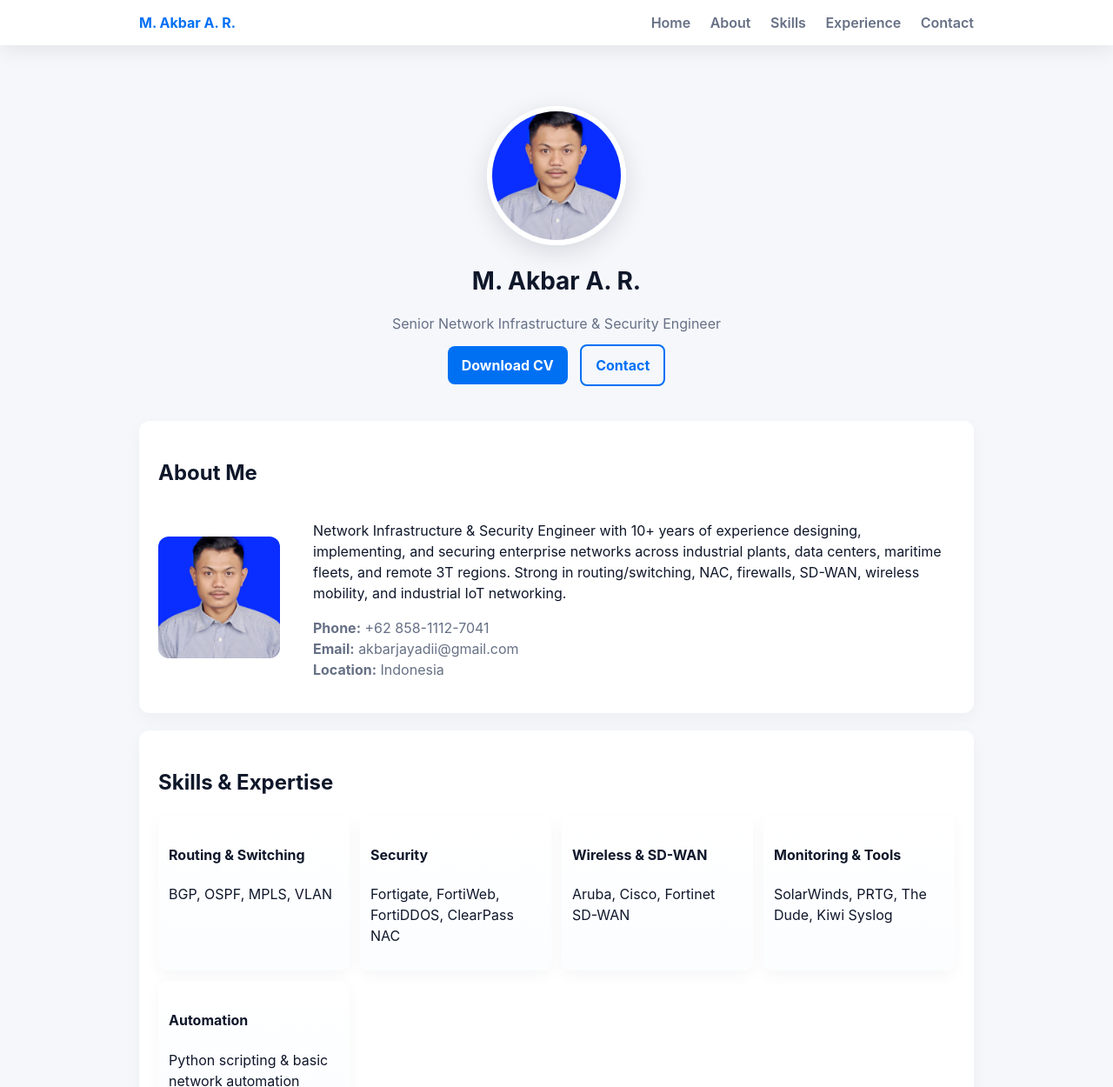
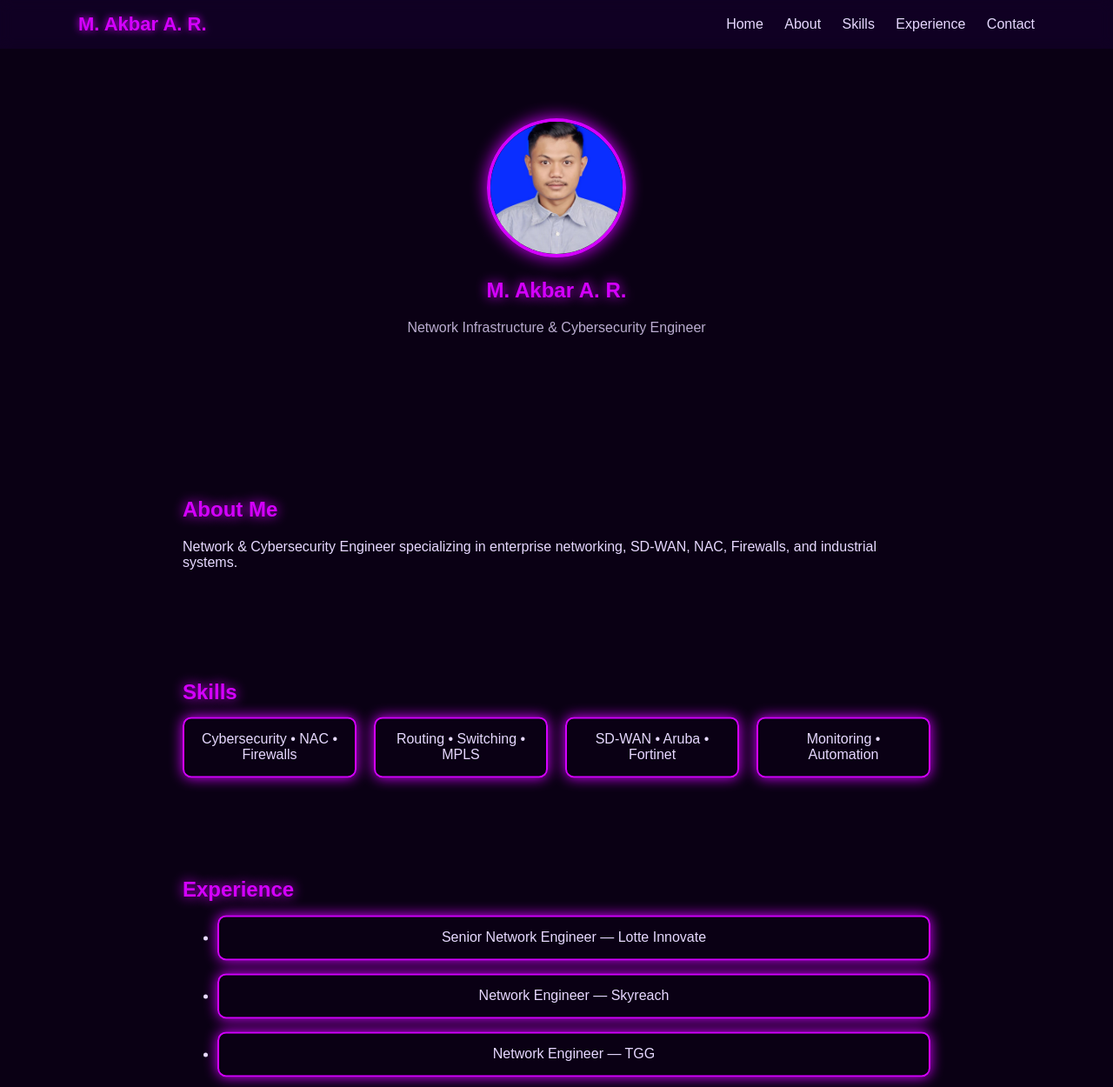
Before and after one commit to luckykeyy99/mycv, a plain HTML site: page index.html in a window 1280 px wide. Shown: the top 1250 px of the page at 87% size. Drawn offline with nearby package versions, Linux system fonts and the light colour scheme.

Commit message:
Add files via upload
v2

```diff
--- a/assets/css/style.css
+++ b/assets/css/style.css
@@ -1,38 +1,114 @@
 
 :root{
-  --blue:#0070f3;
-  --bg:#f5f7fb;
-  --card:#ffffff;
-  --muted:#667085;
-  --radius:12px;
+ --bg:#0a0014;
+ --neon:#d400ff;
+ --text:#e7d9ff;
 }
-*{box-sizing:border-box}
-body{font-family:Inter, ui-sans-serif, system-ui, -apple-system, 'Segoe UI', Roboto, 'Helvetica Neue', Arial; margin:0; background:var(--bg); color:#0f172a; line-height:1.5}
-.header{background:var(--card); box-shadow:0 6px 24px rgba(2,6,23,0.08); position:sticky; top:0; z-index:20}
-.nav{max-width:1000px; margin:0 auto; display:flex; align-items:center; justify-content:space-between; padding:14px 20px}
-.nav_logo{font-weight:700; color:var(--blue)}
-.nav_menu .nav_link{margin-left:18px; text-decoration:none; color:var(--muted); font-weight:600}
-.l-main{max-width:1000px; margin:30px auto; padding:0 20px}
-.section{background:var(--card); border-radius:var(--radius); padding:22px; margin-bottom:20px; box-shadow:0 6px 20px rgba(2,6,23,0.04)}
-.home_container{text-align:center; padding:40px 20px}
-.home_img img{width:160px; height:160px; object-fit:cover; border-radius:50%; border:6px solid #fff; box-shadow:0 8px 30px rgba(2,6,23,0.12)}
-.home_title{font-size:28px; margin:14px 0 6px}
-.home_profession{color:var(--muted); margin-bottom:12px}
-.button{background:var(--blue); color:#fff; padding:10px 16px; border-radius:8px; text-decoration:none; display:inline-block; font-weight:700}
-.button.ghost{background:transparent; color:var(--blue); border:2px solid var(--blue); margin-left:10px}
-.about_container{display:grid; grid-template-columns:160px 1fr; gap:18px; align-items:center}
-.about_img_block img{width:140px; height:140px; object-fit:cover; border-radius:12px}
-.info_list{list-style:none; padding:0; margin-top:10px; color:var(--muted)}
-.skills_grid{display:grid; grid-template-columns:repeat(auto-fill,minmax(220px,1fr)); gap:12px}
-.skill_card{padding:12px; border-radius:10px; background:linear-gradient(180deg, #fff 0%, #fbfdff 100%); box-shadow:0 6px 18px rgba(2,6,23,0.04)}
-.exp_list .exp_item{margin-bottom:14px}
-.exp_period{color:var(--muted); font-weight:600}
-.achievements{list-style:disc; padding-left:20px; color:var(--muted)}
-.contact_grid{display:grid; grid-template-columns:1fr 360px; gap:20px; align-items:start}
-.contact_form input, .contact_form textarea{width:100%; padding:10px; border-radius:8px; border:1px solid #e6eef8; margin-bottom:8px}
-.footer{max-width:1000px; margin:20px auto; text-align:center; color:var(--muted)}
-@media(max-width:800px){
-  .about_container{grid-template-columns:1fr; text-align:center}
-  .contact_grid{grid-template-columns:1fr}
-  .nav_menu{display:none}
+*{box-sizing:border-box;}
+body{
+ margin:0;
+ background:var(--bg);
+ font-family:Arial, sans-serif;
+ color:var(--text);
 }
+.header{
+ position:sticky;
+ top:0;
+ padding:15px;
+ background:rgba(20,0,45,0.6);
+ backdrop-filter:blur(8px);
+ z-index:100;
+}
+.nav{
+ max-width:1100px;
+ margin:auto;
+ display:flex;
+ justify-content:space-between;
+ align-items:center;
+}
+.logo{
+ color:var(--neon);
+ font-size:22px;
+ font-weight:700;
+ text-shadow:0 0 10px var(--neon);
+}
+.menu a{
+ margin-left:20px;
+ text-decoration:none;
+ color:var(--text);
+ transition:0.3s;
+}
+.menu a:hover{ color:var(--neon); }
+
+.hero{
+ text-align:center;
+ padding:80px 20px;
+ animation:fadeIn 1.5s ease;
+}
+.hero-img{
+ width:160px;
+ height:160px;
+ border-radius:50%;
+ border:4px solid var(--neon);
+ box-shadow:0 0 20px var(--neon);
+ animation:glowPulse 2s infinite alternate;
+ object-fit:cover;
+}
+.glow{
+ color:var(--neon);
+ text-shadow:0 0 14px var(--neon);
+}
+.sub{ opacity:0.8; }
+
+.section{
+ max-width:900px;
+ margin:50px auto;
+ padding:20px;
+ animation:fadeUp 1s ease;
+}
+.skills-grid{
+ display:grid;
+ gap:20px;
+ grid-template-columns:repeat(auto-fit,minmax(200px,1fr));
+}
+.neon-border{
+ border:2px solid var(--neon);
+ padding:15px;
+ border-radius:10px;
+ box-shadow:0 0 15px var(--neon);
+ animation:float 3s infinite ease-in-out;
+ text-align:center;
+}
+.exp-item{
+ margin-bottom:15px;
+ padding:15px;
+}
+
+.footer{
+ text-align:center;
+ padding:20px;
+ opacity:0.6;
+ font-size:14px;
+}
+
+@keyframes glowPulse{
+ from{ box-shadow:0 0 8px var(--neon); }
+ to{ box-shadow:0 0 22px var(--neon); }
+}
+@keyframes float{
+ 0%{ transform:translateY(0); }
+ 50%{ transform:translateY(-6px); }
+ 100%{ transform:translateY(0); }
+}
+@keyframes fadeIn{
+ from{ opacity:0; }
+ to{ opacity:1; }
+}
+@keyframes fadeUp{
+ from{ opacity:0; transform:translateY(20px); }
+ to{ opacity:1; transform:translateY(0); }
+}
+
+@media(max-width:768px){
+ .menu a{ margin-left:10px; }
+}
--- a/assets/js/main.js
+++ b/assets/js/main.js
@@ -1,21 +1 @@
-
-// Minimal JS: smooth scroll & basic form prevention
-document.addEventListener('DOMContentLoaded', function(){
-  document.querySelectorAll('a[href^="#"]').forEach(a=>{
-    a.addEventListener('click', function(e){
-      e.preventDefault();
-      const id = this.getAttribute('href');
-      if(id.length>1){
-        document.querySelector(id).scrollIntoView({behavior:'smooth', block:'start'});
-      }
-    });
-  });
-  const form = document.querySelector('.contact_form');
-  if(form){
-    form.addEventListener('submit', function(e){
-      e.preventDefault();
-      alert('Thanks — message sent (demo).');
-      form.reset();
-    });
-  }
-});
+document.addEventListener('DOMContentLoaded',()=>{});
--- a/index.html
+++ b/index.html
@@ -1,121 +1,65 @@
+
 <!DOCTYPE html>
 <html lang="en">
 <head>
-  <meta charset="utf-8" />
-  <meta name="viewport" content="width=device-width, initial-scale=1" />
-  <title>M. Akbar A. R. — Portfolio</title>
-  <link rel="stylesheet" href="assets/css/style.css">
-  <link href="https://unpkg.com/boxicons@2.1.4/css/boxicons.min.css" rel="stylesheet">
+<meta charset="UTF-8" />
+<meta name="viewport" content="width=device-width, initial-scale=1.0" />
+<title>M. Akbar A. R. — Cybersecurity Portfolio</title>
+<link rel="stylesheet" href="assets/css/style.css" />
+<link href="https://unpkg.com/boxicons@2.1.4/css/boxicons.min.css" rel="stylesheet" />
 </head>
 <body>
 <header class="header">
-    <nav class="nav bd-grid">
-      <div class="nav_logo">M. Akbar A. R.</div>
-      <div class="nav_menu">
-        <a href="#Home" class="nav_link">Home</a>
-        <a href="#About" class="nav_link">About</a>
-        <a href="#Skills" class="nav_link">Skills</a>
-        <a href="#Experience" class="nav_link">Experience</a>
-        <a href="#Contact" class="nav_link">Contact</a>
+<nav class="nav">
+<div class="logo">M. Akbar A. R.</div>
+<div class="menu">
+<a href="#Home">Home</a>
+<a href="#About">About</a>
+<a href="#Skills">Skills</a>
+<a href="#Experience">Experience</a>
+<a href="#Contact">Contact</a>
 </div>
 </nav>
 </header>
 
-  <main class="l-main">
-    <section class="home" id="Home">
-      <div class="container home_container">
-        <div class="home_img"><img src="assets/img/profile.jpg" alt="Profile"></div>
-        <h1 class="home_title">M. Akbar A. R.</h1>
-        <p class="home_profession">Senior Network Infrastructure & Security Engineer</p>
-        <div class="home_actions">
-          <a class="button" href="assets/pdf/CV-M-Akbar-AR.pdf" download>Download CV</a>
-          <a class="button ghost" href="#Contact">Contact</a>
-        </div>
+<section class="hero" id="Home">
+<img src="assets/img/profile.jpg" class="hero-img" />
+<h1 class="glow">M. Akbar A. R.</h1>
+<p class="sub">Network Infrastructure & Cybersecurity Engineer</p>
+</section>
+
+<section class="section" id="About">
+<h2 class="title glow">About Me</h2>
+<p class="text">Network & Cybersecurity Engineer specializing in enterprise networking, SD‑WAN, NAC, Firewalls, and industrial systems.</p>
+</section>
+
+<section class="section" id="Skills">
+<h2 class="title glow">Skills</h2>
+<div class="skills-grid">
+<div class="skill-card neon-border">Cybersecurity • NAC • Firewalls</div>
+<div class="skill-card neon-border">Routing • Switching • MPLS</div>
+<div class="skill-card neon-border">SD‑WAN • Aruba • Fortinet</div>
+<div class="skill-card neon-border">Monitoring • Automation</div>
 </div>
 </section>
 
-    <section class="about section" id="About">
-      <h2 class="section-title">About Me</h2>
-      <div class="about_container">
-        <div class="about_img_block"><img src="assets/img/profile.jpg" alt="About"></div>
-        <div class="about_text">
-          <p>Network Infrastructure & Security Engineer with 10+ years of experience designing, implementing, and securing enterprise networks across industrial plants, data centers, maritime fleets, and remote 3T regions. Strong in routing/switching, NAC, firewalls, SD-WAN, wireless mobility, and industrial IoT networking.</p>
-          <ul class="info_list">
-            <li><strong>Phone:</strong> +62 858-1112-7041</li>
-            <li><strong>Email:</strong> akbarjayadii@gmail.com</li>
-            <li><strong>Location:</strong> Indonesia</li>
-          </ul>
-        </div>
-      </div>
-    </section>
-
-    <section class="skills section" id="Skills">
-      <h2 class="section-title">Skills & Expertise</h2>
-      <div class="skills_grid">
-        <div class="skill_card"><h4>Routing & Switching</h4><p>BGP, OSPF, MPLS, VLAN</p></div>
-        <div class="skill_card"><h4>Security</h4><p>Fortigate, FortiWeb, FortiDDOS, ClearPass NAC</p></div>
-        <div class="skill_card"><h4>Wireless & SD-WAN</h4><p>Aruba, Cisco, Fortinet SD-WAN</p></div>
-        <div class="skill_card"><h4>Monitoring & Tools</h4><p>SolarWinds, PRTG, The Dude, Kiwi Syslog</p></div>
-        <div class="skill_card"><h4>Automation</h4><p>Python scripting & basic network automation</p></div>
-      </div>
-    </section>
-
-    <section class="experience section" id="Experience">
-      <h2 class="section-title">Professional Experience</h2>
-      <div class="exp_list">
-        <article class="exp_item">
-          <h3>Senior Network Infrastructure Engineer — PT Lotte Innovate Indonesia</h3>
-          <p class="exp_period">Nov 2023 – Present</p>
-          <ul>
-            <li>Designed segmented enterprise networks (Office/Factory/DMZ) and managed ClearPass NAC, Fortigate, FortiWeb.</li>
-            <li>Ensured availability for industrial IoT & robotic systems.</li>
-          </ul>
-        </article>
-        <article class="exp_item">
-          <h3>Network Engineer — PT Skyreach</h3>
-          <p class="exp_period">Sep 2021 – Sep 2023</p>
-          <ul>
-            <li>Managed Cisco, Mikrotik, Aruba, Fortinet SD-WAN; led Pelni ship-network project for 26 vessels.</li>
-            <li>Improved monitoring and reduced downtime by ~11% through alerting and preventive maintenance.</li>
-          </ul>
-        </article>
-        <article class="exp_item">
-          <h3>Network Engineer — PT Tele Globe Global</h3>
-          <p class="exp_period">Dec 2018 – Feb 2021</p>
-          <ul>
-            <li>Maintained data center racks, BTS, routing systems; improved uptime by ~27%.</li>
-          </ul>
-        </article>
-      </div>
-      <h3>Key Achievements</h3>
-      <ul class="achievements">
-        <li>Reduced downtime across roles by 11–27% via monitoring & workflows.</li>
-        <li>Designed factory network integrating IoT & robotics for chemical plant.</li>
-        <li>Led network modernization for 26 Pelni vessels (LAN/WiFi + Fortinet security).</li>
-        <li>Automated ticket routing to speed NOC response by ~15%.</li>
+<section class="section" id="Experience">
+<h2 class="title glow">Experience</h2>
+<ul class="exp-list">
+<li class="exp-item neon-border">Senior Network Engineer — Lotte Innovate</li>
+<li class="exp-item neon-border">Network Engineer — Skyreach</li>
+<li class="exp-item neon-border">Network Engineer — TGG</li>
 </ul>
 </section>
 
-    <section class="contact section" id="Contact">
-      <h2 class="section-title">Contact</h2>
-      <div class="contact_grid">
-        <div>
-          <p><strong>Phone:</strong> +62 858-1112-7041</p>
-          <p><strong>Email:</strong> akbarjayadii@gmail.com</p>
-          <p><strong>Location:</strong> Indonesia</p>
-        </div>
-        <form class="contact_form">
-          <input type="text" placeholder="Your name" required>
-          <input type="email" placeholder="Email" required>
-          <textarea placeholder="Message" rows="5" required></textarea>
-          <button class="button" type="submit">Send</button>
-        </form>
-      </div>
+<section class="section" id="Contact">
+<h2 class="title glow">Contact</h2>
+<p>Email: akbarjayadii@gmail.com</p>
+<p>Phone: +62 858-1112-7041</p>
 </section>
-  </main>
 
 <footer class="footer">
-    <p>&copy; M. Akbar A. R. — Portfolio</p>
+<p>© 2025 Akbar — Cybersecurity Portfolio</p>
 </footer>
 
 <script src="assets/js/main.js"></script>
```
Lines whose indentation alone changed are shown as unchanged.
